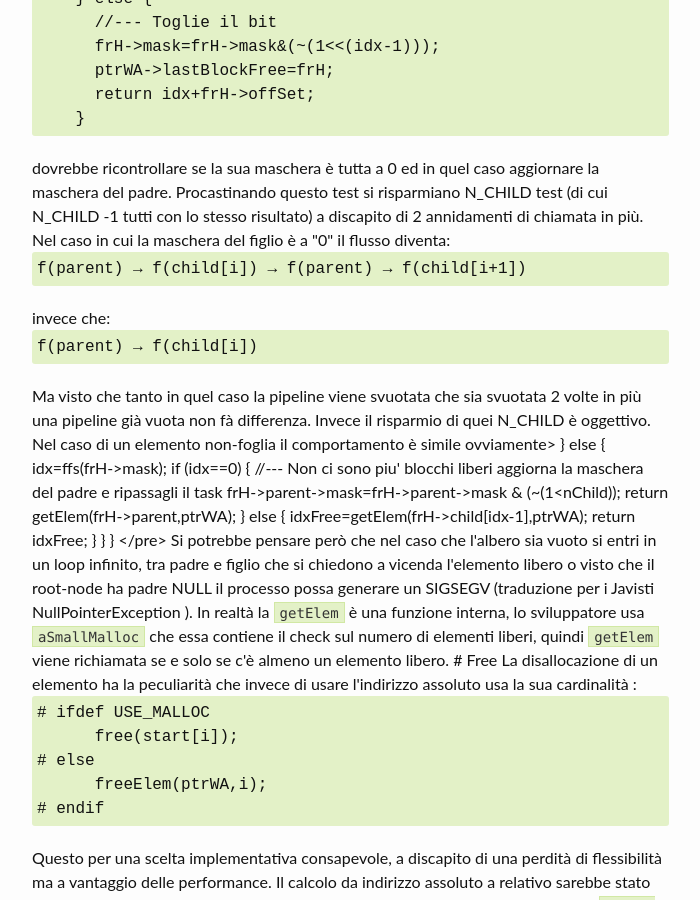
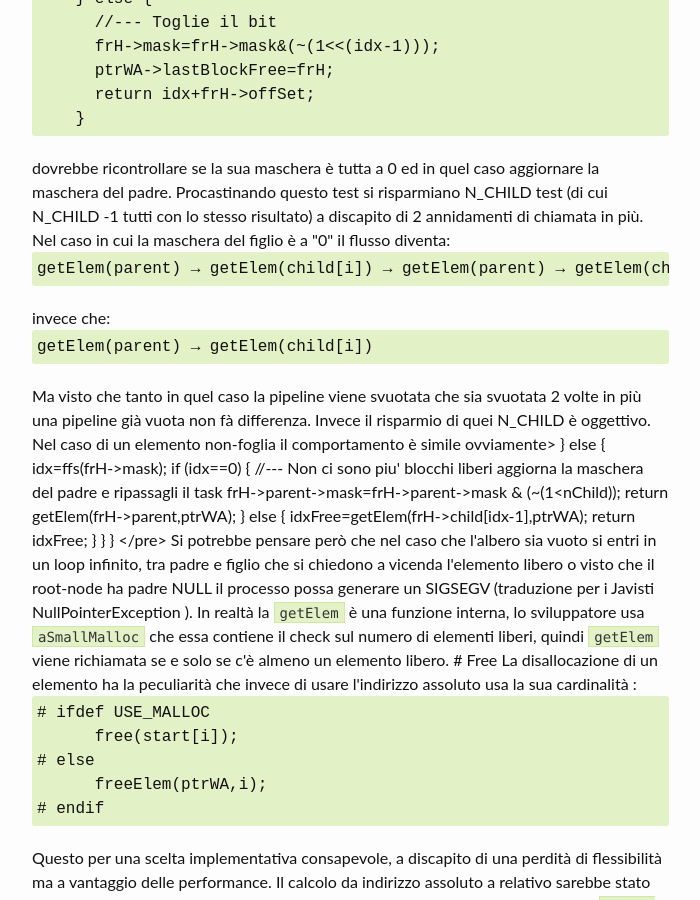
Before and after one commit to nicolarossi/nicolarossi.github.io, a Jekyll site: the page built from _posts/blog/2006-08-04-Dynamic Memory Management.md, in a window 1280 px wide and 900 px high, scrolled down 6120 px. Shown: the whole window, without its empty margins (123-823 px from the left). Built offline with Jekyll 4.4.1, drawn with Linux system fonts in a browser that asks for light colours.

Commit message:
Correzioni

```diff
--- a/_posts/blog/2006-08-04-Dynamic Memory Management.md
+++ b/_posts/blog/2006-08-04-Dynamic Memory Management.md
@@ -246,13 +246,13 @@ Procastinando questo test si risparmiano N_CHILD test (di cui N_CHILD -1 tutti c
 Nel caso in cui la maschera del figlio è a "0" il flusso diventa:
 
 <pre>
-f(parent) &RightArrow; f(child[i]) &RightArrow; f(parent) &RightArrow; f(child[i+1])
+getElem(parent) &RightArrow; getElem(child[i]) &RightArrow; getElem(parent) &RightArrow; getElem(child[i+1])
 </pre>
 
 invece che:
 
 <pre>
-f(parent) &RightArrow; f(child[i])
+getElem(parent) &RightArrow; getElem(child[i])
 </pre>
 
 Ma visto che tanto in quel caso la pipeline viene svuotata che sia svuotata 2 volte in più una pipeline già vuota non fà differenza.
```
